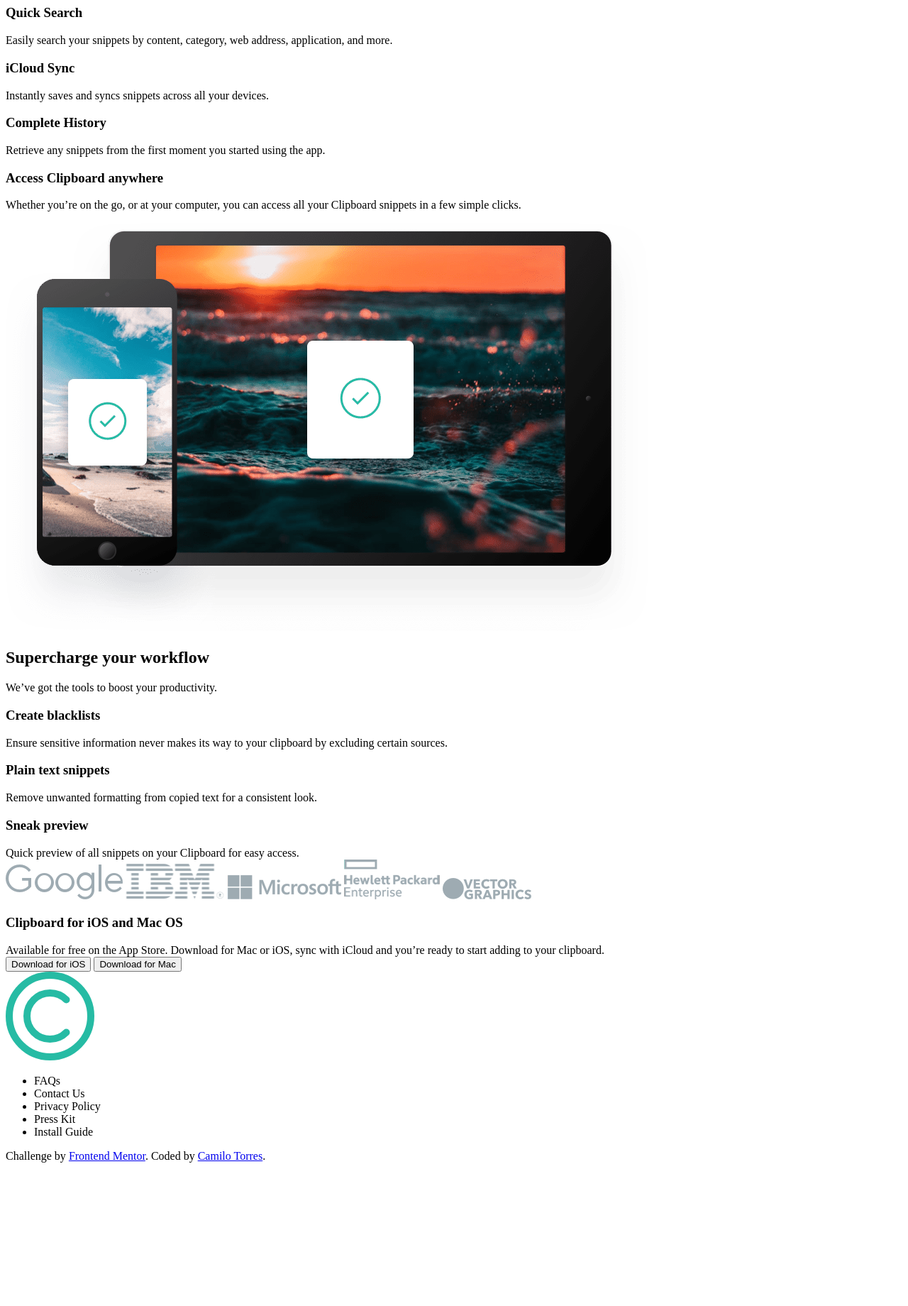
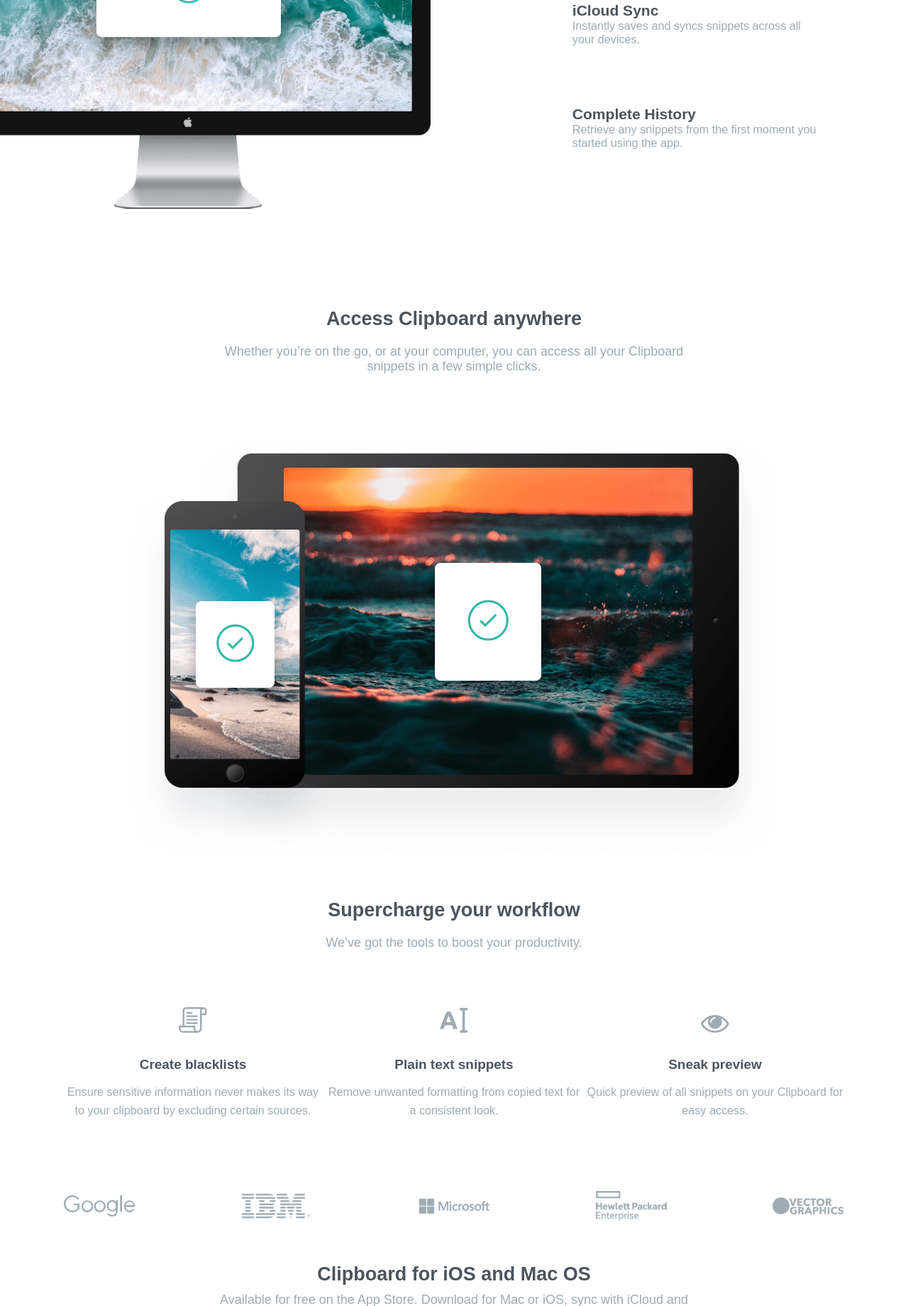
Before and after one commit to CAMILOITT/Clipboard-landing-page, a plain HTML site: page index.html in a window 1280 px wide. Shown: the part 960-2800 px from the top of the page at 71% size. Before the commit the page ends 2614 px from the top, so only its background shows below. Drawn offline with Linux system fonts and the light colour scheme; a web font is replaced by a local one.

Commit message:
add style

```diff
--- a/index.html
+++ b/index.html
@@ -10,98 +10,201 @@
       href="./images/favicon-32x32.png"
     />
     <title>Frontend Mentor | Clipboard landing page</title>
+    <link rel="stylesheet" href="./css/style.css" />
   </head>
   <body>
     <header class="header">
-      <img src="./images/logo.svg" alt="logo C" />
-      <h1>A history of everything you copy</h1>
-      <p>
+      <img src="./images/logo.svg" alt="logo C" class="header__logo" />
+      <h1 class="header__title">A history of everything you copy</h1>
+      <p class="header__information">
         Clipboard allows you to track and organize everything you copy.
         Instantly access your clipboard on all your devices.
       </p>
-      <button>Download for iOS</button>
-      <button>Download for Mac</button>
+      <div class="header__download">
+        <button class="download__btn download__btn-ios">
+          Download for iOS
+        </button>
+        <button class="download__btn download__btn-mac">
+          Download for Mac
+        </button>
+      </div>
     </header>
-    <main>
-      <section>
-        <h2>Keep track of your snippets</h2>
-        <p>
+
+    <main class="main">
+      <section class="main__keepTrackSnippets">
+        <h2 class="keepTrackSnippets__title">Keep track of your snippets</h2>
+        <p class="keepTrackSnippets__information">
           Clipboard instantly stores any item you copy in the cloud, meaning you
           can access your snippets immediately on all your devices. Our Mac and
           iOS apps will help you organize everything.
         </p>
-        <div>
-          <img src="./images/image-computer.png" alt="" />
-          <h3>Quick Search</h3>
-          <p>
+        <div class="keepTrackSnippets__details">
+          <img
+            src="./images/image-computer.png"
+            alt="computer"
+            class="details__img"
+          />
+          <section class="details__information">
+            <div
+              class="information__services information__services-quickSearch"
+            >
+              <h3 class="services__title">Quick Search</h3>
+              <p class="services__information">
                 Easily search your snippets by content, category, web address,
                 application, and more.
               </p>
-          <h3>iCloud Sync</h3>
-          <p>Instantly saves and syncs snippets across all your devices.</p>
-          <h3>Complete History</h3>
-          <p>
-            Retrieve any snippets from the first moment you started using the
-            app.
+            </div>
+            <div class="information__services information__services-iCloud">
+              <h3 class="services__title">iCloud Sync</h3>
+              <p class="services__information">
+                Instantly saves and syncs snippets across all your devices.
+              </p>
+            </div>
+            <div class="information__services information__services-history">
+              <h3 class="services__title">Complete History</h3>
+              <p class="services__information">
+                Retrieve any snippets from the first moment you started using
+                the app.
               </p>
             </div>
           </section>
-      <section>
-        <h3>Access Clipboard anywhere</h3>
-        <p>
+        </div>
+      </section>
+      <section class="main__accesClipboard">
+        <h2 class="accesClipboard__title">Access Clipboard anywhere</h2>
+        <p class="accesClipboard__information">
           Whether you’re on the go, or at your computer, you can access all your
           Clipboard snippets in a few simple clicks.
         </p>
-        <img src="./images/image-devices.png" alt="desktop devices" />
-        <h2>Supercharge your workflow</h2>
-        <p>We’ve got the tools to boost your productivity.</p>
+        <img
+          src="./images/image-devices.png"
+          alt="desktop devices"
+          class="accesClipboard__img"
+        />
       </section>
-      <section>
-        <div>
-          <h3>Create blacklists</h3>
-          Ensure sensitive information never makes its way to your clipboard by
-          excluding certain sources.
+      <section class="main__workflow">
+        <h2 class="workflow__title">Supercharge your workflow</h2>
+        <p class="workflow__information">
+          We’ve got the tools to boost your productivity.
+        </p>
+        <div class="workflow__services">
+          <img
+            src="./images/icon-blacklist.svg"
+            alt="icon list"
+            class="services__icon"
+          />
+          <h3 class="services__title">Create blacklists</h3>
+          <p class="services__information">
+            Ensure sensitive information never makes its way to your clipboard
+            by excluding certain sources.
+          </p>
         </div>
-        <div>
-          <h3>Plain text snippets</h3>
+        <div class="workflow__services">
+          <img
+            src="./images/icon-text.svg"
+            alt="icon letter"
+            class="services__icon"
+          />
+          <h3 class="services__title">Plain text snippets</h3>
+          <p class="services__information">
             Remove unwanted formatting from copied text for a consistent look.
+          </p>
         </div>
-        <div>
-          <h3>Sneak preview</h3>
+        <div class="workflow__services">
+          <img
+            src="./images/icon-preview.svg"
+            alt="icon preview"
+            class="services__icon"
+          />
+          <h3 class="services__title">Sneak preview</h3>
+          <p class="services__information">
             Quick preview of all snippets on your Clipboard for easy access.
+          </p>
         </div>
-        <div>
-          <img src="./images/logo-google.png" alt="" />
-          <img src="./images/logo-ibm.png" alt="" />
-          <img src="./images/logo-microsoft.png" alt="" />
-          <img src="./images/logo-hp.png" alt="" />
-          <img src="./images/logo-vector-graphics.png" alt="" />
+        <div class="workflow__business">
+          <img
+            src="./images/logo-google.png"
+            alt="icon google"
+            class="business__icon"
+          />
+          <img
+            src="./images/logo-ibm.png"
+            alt="icon ibm"
+            class="business__icon"
+          />
+          <img
+            src="./images/logo-microsoft.png"
+            alt="icon microsoft"
+            class="business__icon"
+          />
+          <img
+            src="./images/logo-hp.png"
+            alt="icon hp"
+            class="business__icon"
+          />
+          <img
+            src="./images/logo-vector-graphics.png"
+            alt="icon vector graphics"
+            class="business__icon"
+          />
         </div>
       </section>
-      <section>
-        <div>
-          <h3>Clipboard for iOS and Mac OS</h3>
+      <section class="main__clipboard">
+        <div class="clipboard__information">
+          <h2 class="information__title">Clipboard for iOS and Mac OS</h3>
+          <p class="information__details">
             Available for free on the App Store. Download for Mac or iOS, sync
             with iCloud and you’re ready to start adding to your clipboard.
+          </p>
         </div>
-        <button>Download for iOS</button>
-        <button>Download for Mac</button>
+        <div class="clipboard__download">
+          <button class="download__btn download__btn-ios">
+            Download for iOS
+          </button>
+          <button class="download__btn download__btn-mac">
+            Download for Mac
+          </button>
+        </div>
       </section>
     </main>
-    <footer>
-      <img src="./images/logo.svg" alt="logo C" />
-      <ul>
-        <li>FAQs</li>
-        <li>Contact Us</li>
 
-        <li>Privacy Policy</li>
-        <li>Press Kit</li>
-        <li>Install Guide</li>
+    <footer class="footer">
+      <img src="./images/logo.svg" alt="logo C" class="footer__logo" />
+      <ul class="footer__about">
+        <li><a href="#" class="about__link" >FAQs</a></li>
+        <li><a href="#" class="about__link" >Contact Us</a></li>
+        <li><a href="#" class="about__link" >Privacy Policy</a></li>
+        <li><a href="#" class="about__link" >Press Kit</a></li>
+        <li><a href="#" class="about__link" >Install Guide</a></li>
       </ul>
 
-      <div></div>
+      <div class="footer__social">
+        <svg width="24" height="24" xmlns="http://www.w3.org/2000/svg">
+          <path
+            d="M22.675 0H1.325C.593 0 0 .593 0 1.325v21.351C0 23.407.593 24 1.325 24H12.82v-9.294H9.692v-3.622h3.128V8.413c0-3.1 1.893-4.788 4.659-4.788 1.325 0 2.463.099 2.795.143v3.24l-1.918.001c-1.504 0-1.795.715-1.795 1.763v2.313h3.587l-.467 3.622h-3.12V24h6.116c.73 0 1.323-.593 1.323-1.325V1.325C24 .593 23.407 0 22.675 0z"
+            fill="#4C545C"
+            fill-rule="nonzero"
+          />
+        </svg>
 
-      <div>
+        <svg width="24" height="20" xmlns="http://www.w3.org/2000/svg">
+          <path
+            d="M24 2.557a9.83 9.83 0 01-2.828.775A4.932 4.932 0 0023.337.608a9.864 9.864 0 01-3.127 1.195A4.916 4.916 0 0016.616.248c-3.179 0-5.515 2.966-4.797 6.045A13.978 13.978 0 011.671 1.149a4.93 4.93 0 001.523 6.574 4.903 4.903 0 01-2.229-.616c-.054 2.281 1.581 4.415 3.949 4.89a4.935 4.935 0 01-2.224.084 4.928 4.928 0 004.6 3.419A9.9 9.9 0 010 17.54a13.94 13.94 0 007.548 2.212c9.142 0 14.307-7.721 13.995-14.646A10.025 10.025 0 0024 2.557z"
+            fill="#4C545C"
+            fill-rule="nonzero"
+          />
+        </svg>
+
+        <svg width="24" height="24" xmlns="http://www.w3.org/2000/svg">
+          <path
+            d="M12 2.163c3.204 0 3.584.012 4.85.07 3.252.148 4.771 1.691 4.919 4.919.058 1.265.069 1.645.069 4.849 0 3.205-.012 3.584-.069 4.849-.149 3.225-1.664 4.771-4.919 4.919-1.266.058-1.644.07-4.85.07-3.204 0-3.584-.012-4.849-.07-3.26-.149-4.771-1.699-4.919-4.92-.058-1.265-.07-1.644-.07-4.849 0-3.204.013-3.583.07-4.849.149-3.227 1.664-4.771 4.919-4.919 1.266-.057 1.645-.069 4.849-.069zM12 0C8.741 0 8.333.014 7.053.072 2.695.272.273 2.69.073 7.052.014 8.333 0 8.741 0 12c0 3.259.014 3.668.072 4.948.2 4.358 2.618 6.78 6.98 6.98C8.333 23.986 8.741 24 12 24c3.259 0 3.668-.014 4.948-.072 4.354-.2 6.782-2.618 6.979-6.98.059-1.28.073-1.689.073-4.948 0-3.259-.014-3.667-.072-4.947-.196-4.354-2.617-6.78-6.979-6.98C15.668.014 15.259 0 12 0zm0 5.838a6.162 6.162 0 100 12.324 6.162 6.162 0 000-12.324zM12 16a4 4 0 110-8 4 4 0 010 8zm6.406-11.845a1.44 1.44 0 100 2.881 1.44 1.44 0 000-2.881z"
+            fill="#4C545C"
+            fill-rule="nonzero"
+          />
+        </svg>
+      </div>
+
+      <div class="footer__attribution">
         <p class="attribution">
           Challenge by
           <a href="https://www.frontendmentor.io?ref=challenge" target="_blank"
--- /dev/null
+++ b/sass/style.sass
@@ -0,0 +1,191 @@
+@import url('https://fonts.googleapis.com/css2?family=Bai+Jamjuree:wght@400;600&display=swap')
+
+// ## Colors
+// ### Primary
+
+$StrongCyan: hsl(171, 66%, 44%)
+$LightBlue: hsl(233, 100%, 69%)
+
+// ### Neutral
+$DarkGrayishBlue: hsl(210, 10%, 33%)
+$GrayishBlue: hsl(201, 11%, 66%)
+
+// ## Typography
+// ### Body Copy
+$FontSize: 18px
+$fontFamilyBai: 'Bai Jamjuree', sans-serif
+
+@mixin downloadBtn()
+  width: 160px
+  padding: 10px 0
+  border-radius: 40px
+  outline: none
+  border: none
+  cursor: pointer
+
+@mixin downloadBtnHover($bg,$color)
+  background: $bg
+  color: $color
+  box-shadow: 0px 5px 10px -5px $bg
+
+*
+  margin: 0
+  padding: 0
+  box-sizing: border-box
+body
+  font-family: $fontFamilyBai
+  font-size: $FontSize
+
+.header
+  min-height: 560px
+  display: flex
+  flex-direction: column
+  justify-content: center
+  align-items: center
+  padding: 0 20px
+  background-image: url('./../images/bg-header-desktop.png')
+  background-repeat: no-repeat
+  background-position: top center
+  .header__logo
+    width: 100px
+    margin-block-end: 50px
+  .header__title
+    margin-block-end: 10px
+    color: $DarkGrayishBlue
+  .header__information
+    max-width: 630px
+    text-align: center
+    color: $GrayishBlue
+  .header__download
+    display: flex
+    gap: 15px
+    margin-block-start: 40px
+    .download__btn
+      @include downloadBtn()
+    .download__btn-ios
+      @include downloadBtnHover( $StrongCyan, white)
+    .download__btn-mac
+      @include downloadBtnHover( $LightBlue, white)
+
+.main
+  display: flex
+  flex-direction: column
+  align-items: center
+  gap: 60px
+  .main__keepTrackSnippets
+    margin-block-end: 80px
+    .keepTrackSnippets__title
+      text-align: center
+      color: $DarkGrayishBlue
+    .keepTrackSnippets__information
+      max-width: 700px
+      text-align: center
+      color: $GrayishBlue
+      margin: 20px auto 60px
+    .keepTrackSnippets__details
+      display: flex
+      .details__img
+        height: 520px
+        transform: translateX(-200px)
+      .details__information
+        display: flex
+        flex-direction: column
+        justify-content: space-evenly
+        .information__services
+          max-width: 350px
+          .services__title
+            color: $DarkGrayishBlue
+          .services__information
+            color: $GrayishBlue
+            font-size: .9em
+  .main__accesClipboard
+    .accesClipboard__title
+      color: $DarkGrayishBlue
+      text-align: center
+    .accesClipboard__information
+      color: $GrayishBlue
+      text-align: center
+      max-width: 700px
+      margin: 20px auto 100px
+  .main__workflow
+    .workflow__title
+      color: $DarkGrayishBlue
+      text-align: center
+    .workflow__information
+      color: $GrayishBlue
+      text-align: center
+      margin: 20px 0 80px
+    .workflow__services
+      display: inline-table
+      max-width: 363px
+      text-align: center
+      font-size: .9em
+      .services__icon
+        width: 40px
+      .services__title
+        margin-block: 30px 15px
+        color: $DarkGrayishBlue
+      .services__information
+        color: $GrayishBlue
+        line-height: 1.6em
+    .workflow__business
+      width: 100%
+      margin-block-start: 100px
+      display: flex
+      justify-content: space-between
+      align-items: center
+      .business__icon
+        width: 100px
+  .main__clipboard
+    .clipboard__information
+      .information__title
+        color: $DarkGrayishBlue
+        text-align: center
+      .information__details
+        color: $GrayishBlue
+        text-align: center
+        max-width: 690px
+        margin-block: 10px 30px
+    .clipboard__download
+      display: flex
+      justify-content: center
+      gap: 10px
+      .download__btn
+        @include downloadBtn()
+      .download__btn-ios
+        @include downloadBtnHover( $StrongCyan, white)
+      .download__btn-mac
+        @include downloadBtnHover( $LightBlue, white)
+
+.footer
+  background: $GrayishBlue
+  margin-block-start: 130px
+  display: flex
+  align-items: center
+  justify-content: space-around
+  position: relative
+  padding: 40px 10px
+  .footer__logo
+    width: 60px
+  .footer__about
+    list-style: none
+    gap: 30px
+    columns: 3
+  .footer__social
+    display: flex
+    align-items: center
+    gap: 15px
+  .footer__attribution
+    position: absolute
+    bottom: 10px
+
+.attribution
+  font-size: 13px
+  text-align: center
+  a
+    font-size: 15px
+    color: $StrongCyan
+    font-weight: bold
+    text-decoration: none
+    &:last-child
+      color: $LightBlue
```
Also changed, not shown: css/style.css (added), 1 other file. Lines whose indentation alone changed are shown as unchanged.
